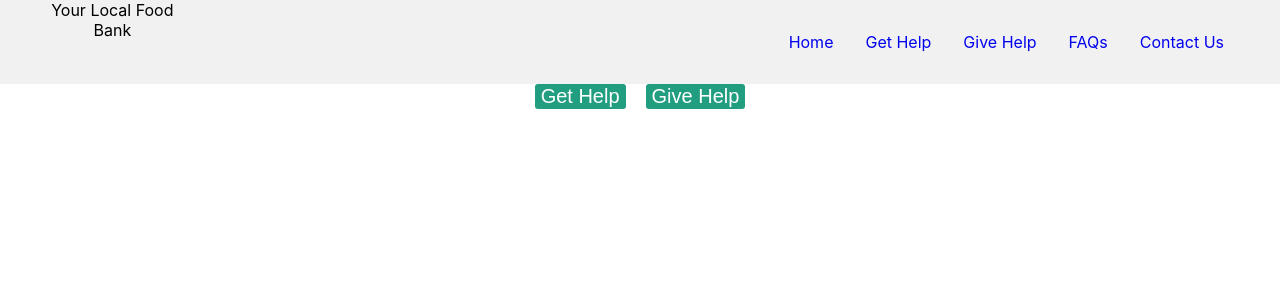
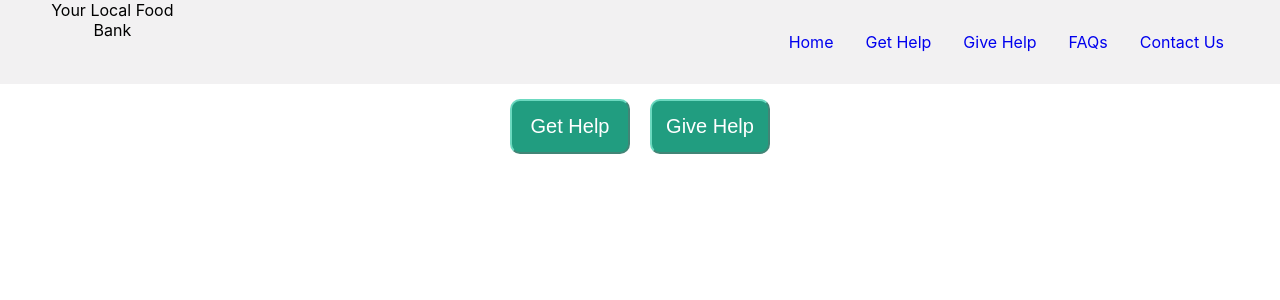
Before and after one commit to SchoolOfCode/final-project_front-end-jazzy-code-superheros, a React (Create React App) app: page / in a window 1280 px wide. Shown: the top 300 px of the page. Built offline with nearby package versions, Linux system fonts and the light colour scheme.

Commit message:
last change on the button adding a border color

```diff
--- a/src/Components/Button/style.css
+++ b/src/Components/Button/style.css
@@ -2,6 +2,8 @@
     color:white;
     background-color: #219D80;
     font-size: 20px;
-    border-radius: 3px;
-    border: #81e1cb;
+    border-radius: 10px;
+    border-color: #6cd9c0;
+    height: 55px;
+    width: 120px;
 }
--- a/src/Components/Home/style.css
+++ b/src/Components/Home/style.css
@@ -5,5 +5,5 @@
     justify-content: center;
 }
 .Home{
-
+   padding-top: 15px;
 }
```
